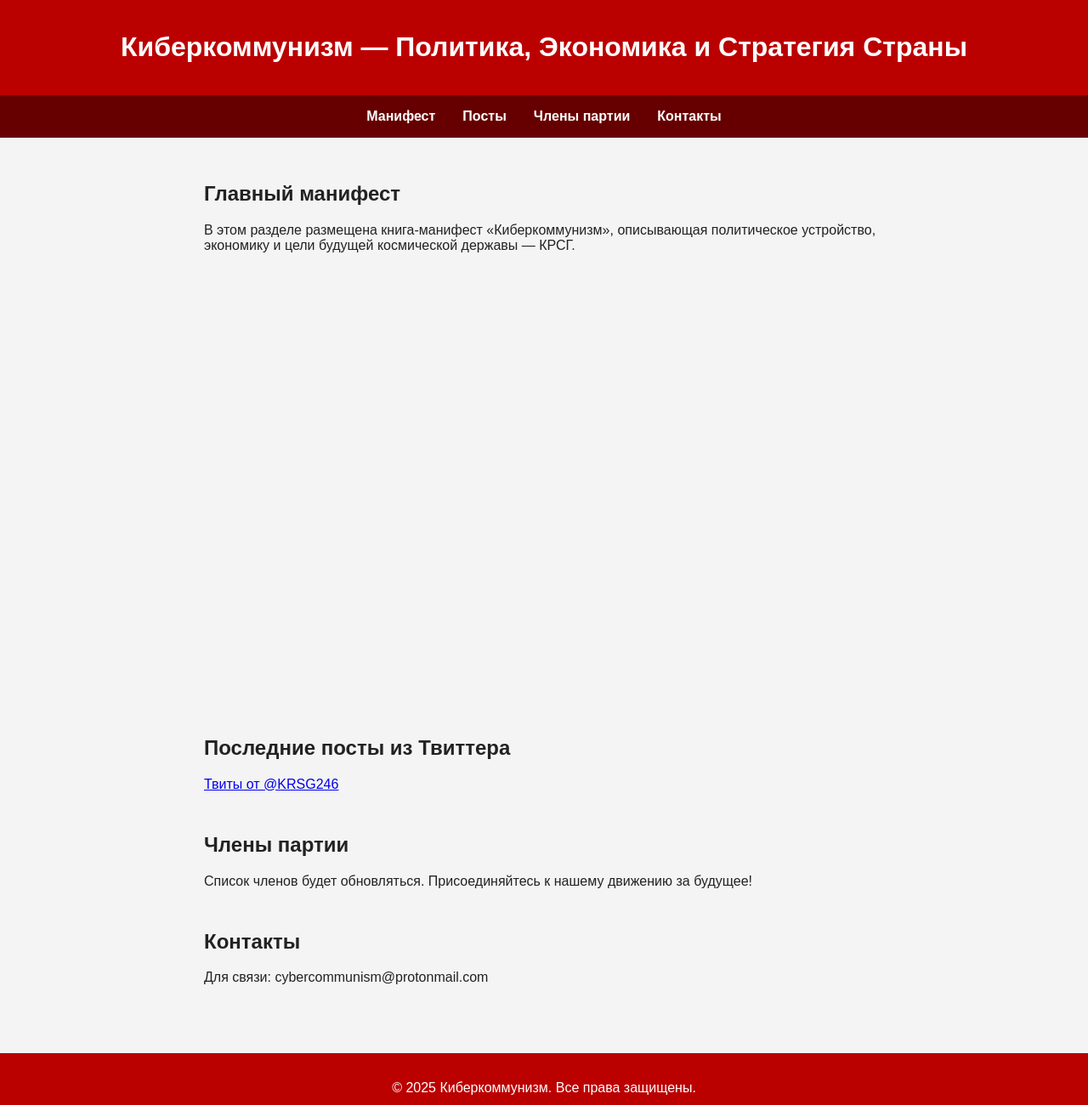
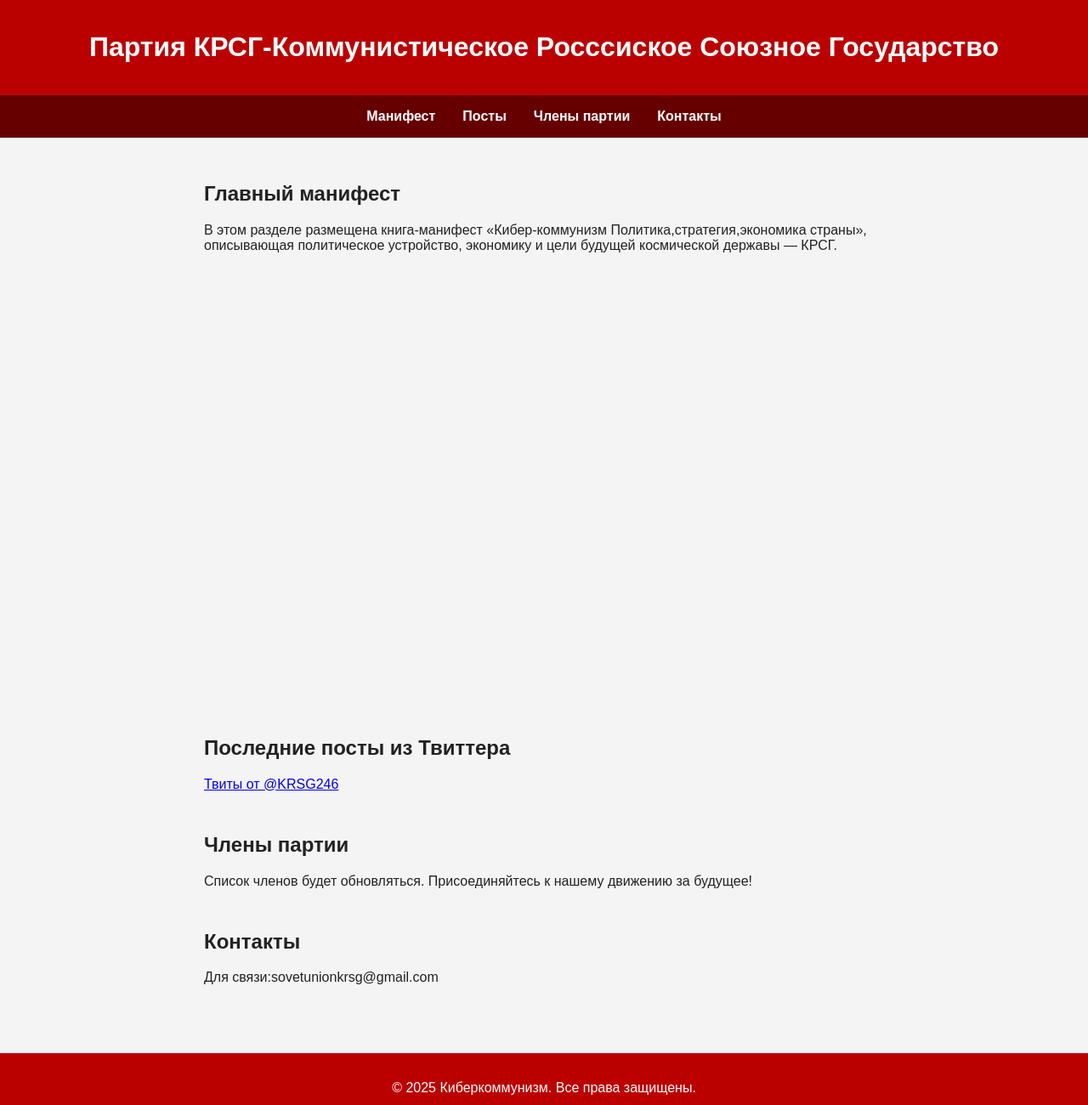
Before and after one commit to NITENDOPlectrum/nintendoplectrum.github.io, a plain HTML site: page index.html in a window 1280 px wide. Shown: the whole page at 85% size. Drawn offline with Linux system fonts and the light colour scheme.

Commit message:
Update index.html
Signed-off-by: NITENDOPlectrum <sayonaraboy099@gmail.com>

```diff
--- a/index.html
+++ b/index.html
@@ -3,7 +3,7 @@
 <head>
   <meta charset="UTF-8" />
   <meta name="viewport" content="width=device-width, initial-scale=1.0" />
-  <title>Киберкоммунизм — Манифест</title>
+  <title>Кибер-коммунизм — Манифест</title>
   <style>
     body { margin: 0; font-family: Arial, sans-serif; background-color: #f4f4f4; color: #222; }
     header { background-color: #b00; color: #fff; padding: 1em; text-align: center; }
@@ -17,7 +17,7 @@
 </head>
 <body>
   <header>
-    <h1>Киберкоммунизм — Политика, Экономика и Стратегия Страны</h1>
+    <h1>Партия КРСГ-Коммунистическое Росссиское Союзное Государство</h1>
   </header>
   <nav>
     <a href="#manifest">Манифест</a>
@@ -28,7 +28,7 @@
   <main>
     <section id="manifest">
       <h2>Главный манифест</h2>
-      <p>В этом разделе размещена книга-манифест «Киберкоммунизм», описывающая политическое устройство, экономику и цели будущей космической державы — КРСГ.</p>
+      <p>В этом разделе размещена книга-манифест «Кибер-коммунизм Политика,стратегия,экономика страны», описывающая политическое устройство, экономику и цели будущей космической державы — КРСГ.</p>
       <iframe src="https://example.com/manifest.pdf"></iframe>
     </section>
     <section id="posts">
@@ -42,7 +42,7 @@
     </section>
     <section id="contact">
       <h2>Контакты</h2>
-      <p>Для связи: cybercommunism@protonmail.com</p>
+      <p>Для связи:sovetunionkrsg@gmail.com</p>
     </section>
   </main>
   <footer>
```
